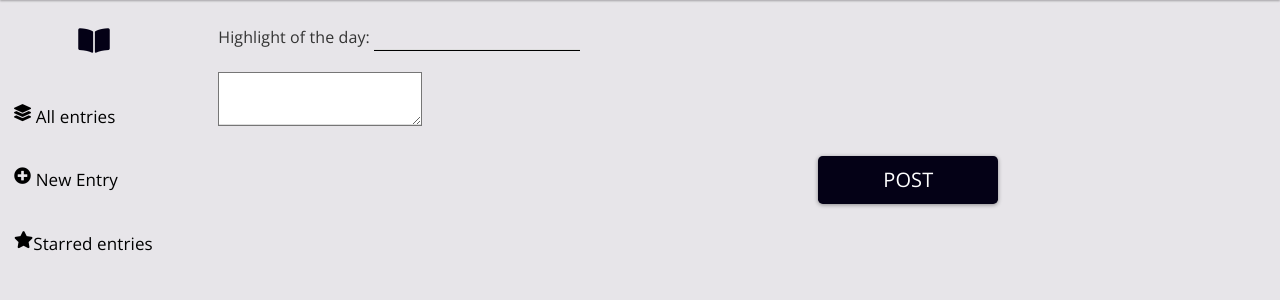
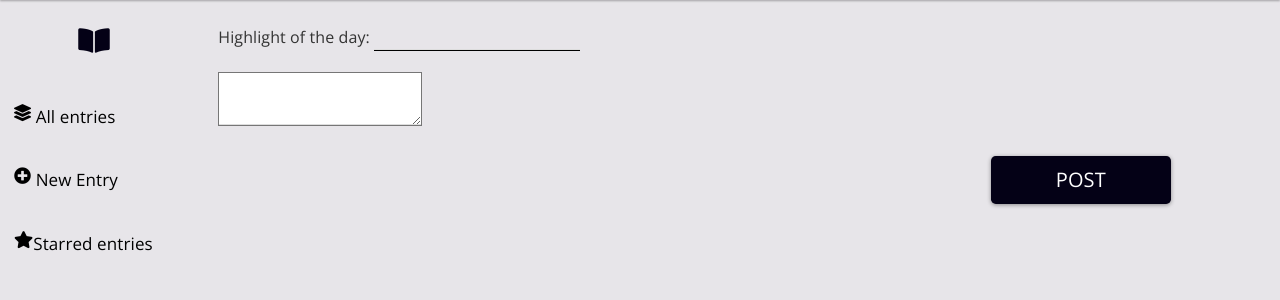
Before and after one commit to srivallisb/WriteMyDiary, a Django app: page /create/ in a window 1280 px wide. Shown: the part 76-376 px from the top of the page. Run offline with Django 3.2, Linux system fonts and the light colour scheme; some libraries are stand-ins or nearby versions.

Commit message:
post button changes

```diff
--- a/diary/templates/create_diary.html
+++ b/diary/templates/create_diary.html
@@ -94,7 +94,7 @@
               <textarea name="diarycontent" id="summernote"></textarea>
             </div>
             <br>
-            <input type="submit" class="btn btn-lg" value="Post" style="width:180px; background-color:#040116;color: white; margin-left: 600px;">
+            <input type="submit" class="btn btn-lg" value="Post" style="width:180px; background-color:#040116;color: white; float: right;">
 
           </form>
 
```
Also changed, not shown: db.sqlite3.
